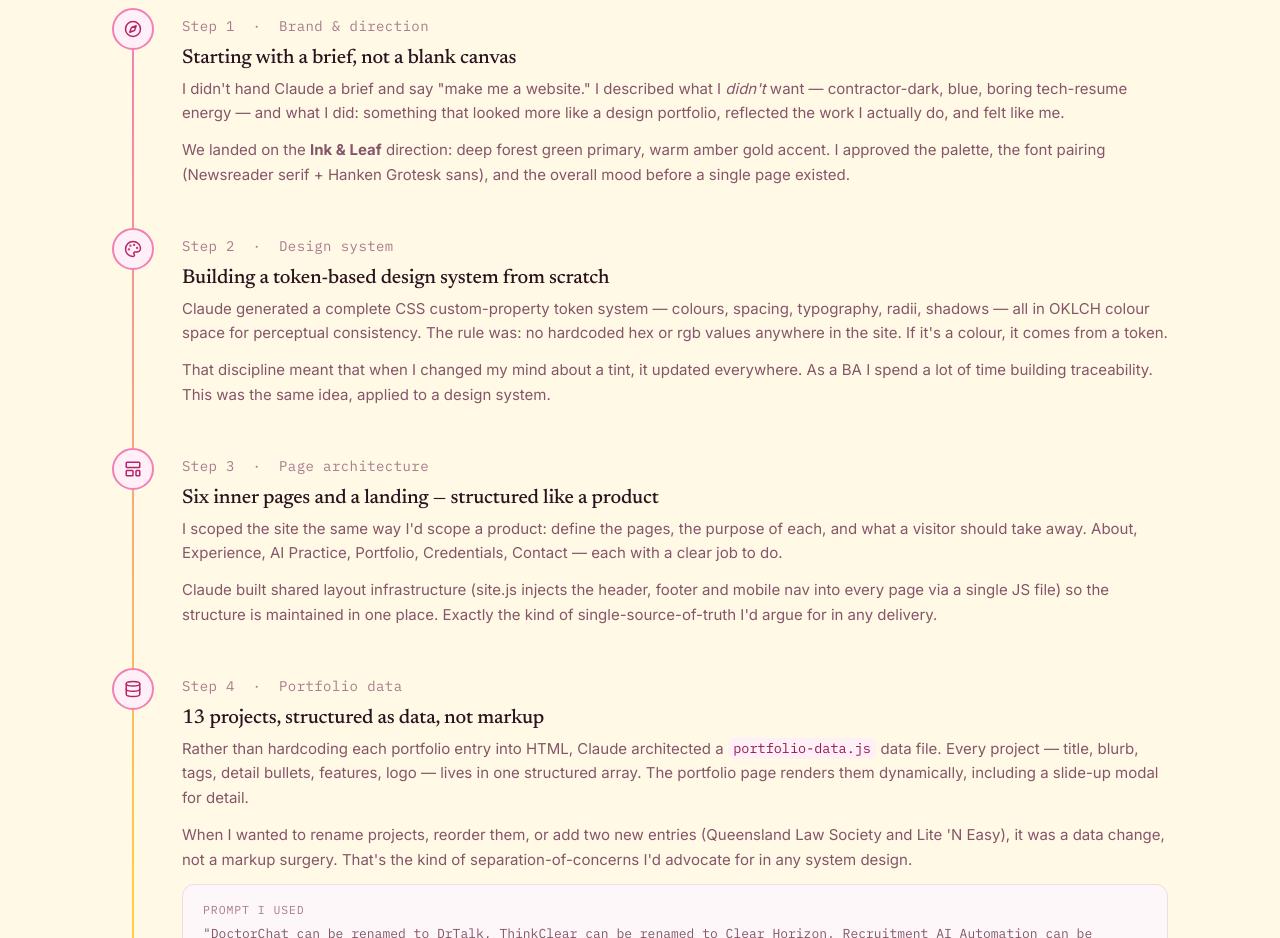
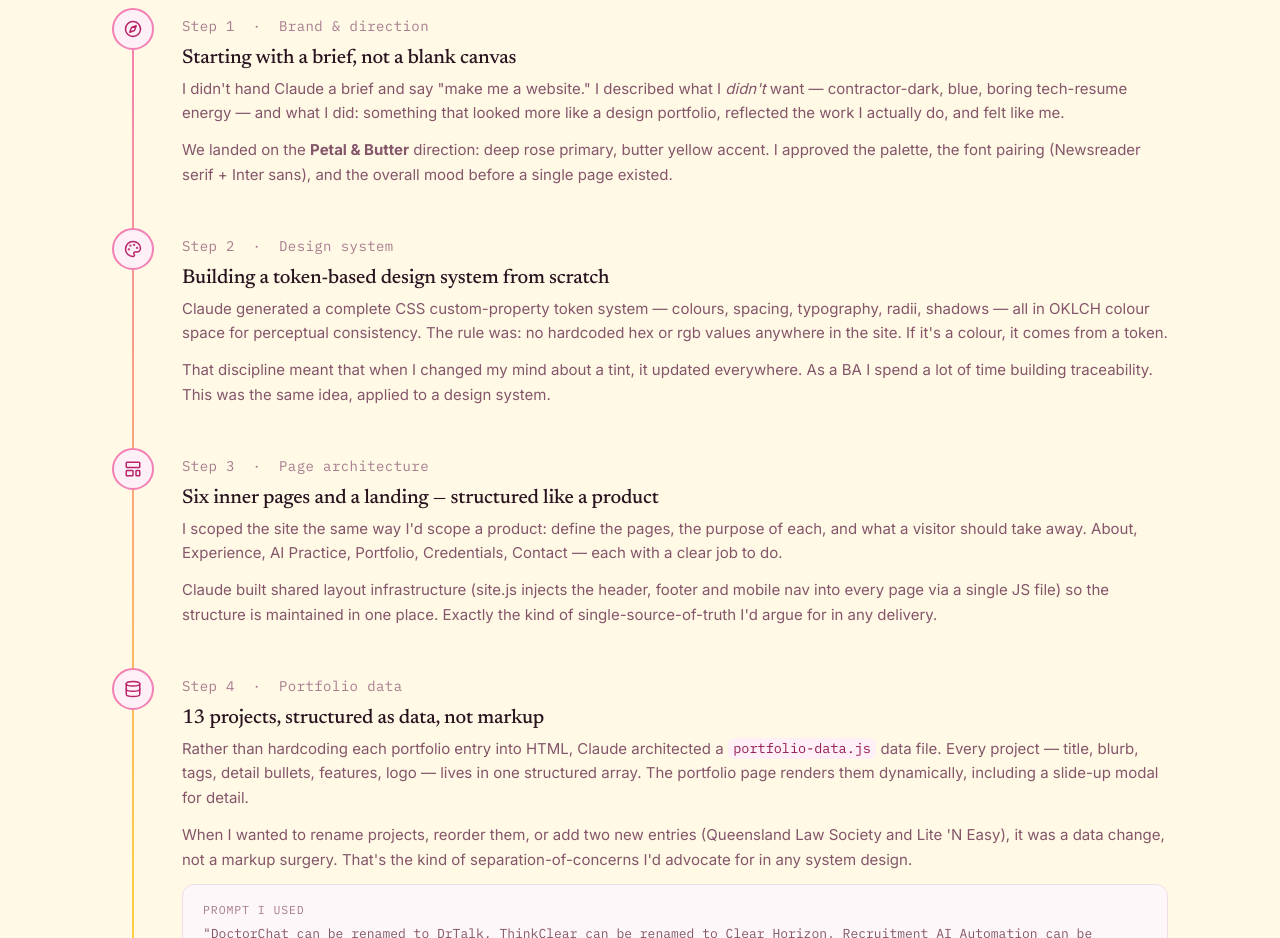
Before and after one commit to denbydigital/my-resume, a plain HTML site: page resume/how-i-built-this.html in a window 1280 px wide. Shown: the part 800-1738 px from the top of the page. Drawn offline with nearby package versions, Linux system fonts and the light colour scheme.

Commit message:
Fix brand name in How I Built This page
Correct Step 1 to reference the actual palette (Petal & Butter:
deep rose + butter yellow) rather than the aspirational Ink & Leaf
direction that was never deployed.

Co-Authored-By: Claude Sonnet 4.6 <noreply@anthropic.com>

```diff
--- a/resume/how-i-built-this.html
+++ b/resume/how-i-built-this.html
@@ -88,7 +88,7 @@
               <span class="detail">Step 1 &nbsp;·&nbsp; Brand &amp; direction</span>
               <h3>Starting with a brief, not a blank canvas</h3>
               <p>I didn't hand Claude a brief and say "make me a website." I described what I <em>didn't</em> want — contractor-dark, blue, boring tech-resume energy — and what I did: something that looked more like a design portfolio, reflected the work I actually do, and felt like me.</p>
-              <p>We landed on the <strong>Ink &amp; Leaf</strong> direction: deep forest green primary, warm amber gold accent. I approved the palette, the font pairing (Newsreader serif + Hanken Grotesk sans), and the overall mood before a single page existed.</p>
+              <p>We landed on the <strong>Petal &amp; Butter</strong> direction: deep rose primary, butter yellow accent. I approved the palette, the font pairing (Newsreader serif + Inter sans), and the overall mood before a single page existed.</p>
             </div>
           </div>
 
```
